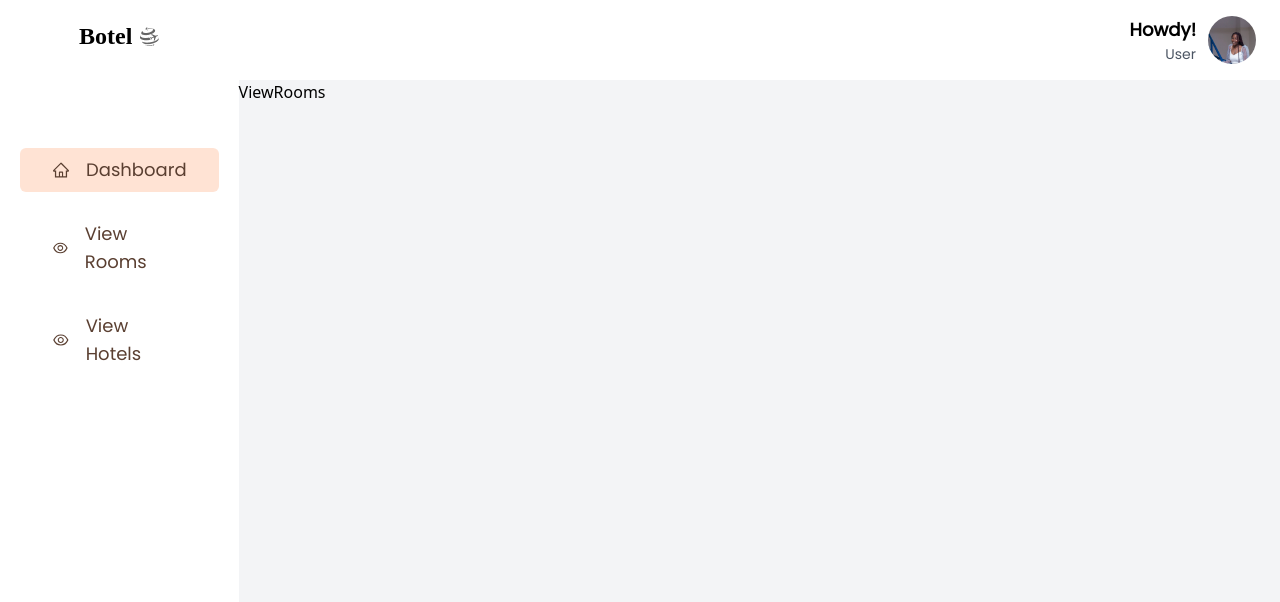
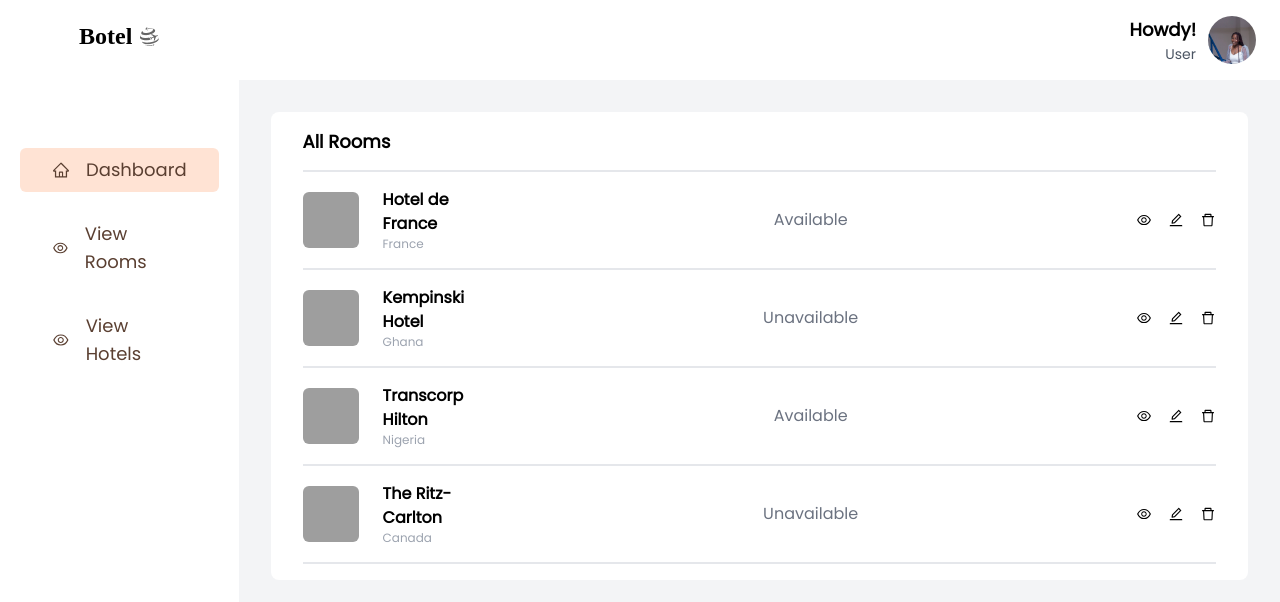
Before and after one commit to baabashinelle/Botel, a React (Create React App) app: page /dashboard in a window 1280 px wide. Both pictures are taken after a click on the element "View Rooms". Shown: the top 602 px of the page. Built offline with nearby package versions, Linux system fonts and the light colour scheme; grey boxes are pictures that could not be loaded; the HTML template or start-up script is replaced by a standard one; a web font is replaced by a local one.

Commit message:
edit rooms

```diff
--- a/src/components/ViewRooms.jsx
+++ b/src/components/ViewRooms.jsx
@@ -1,9 +1,42 @@
 import React from 'react'
+import RoomItems from "../utils/roomsTable";
+import { AiOutlineEye, AiOutlineEdit, AiOutlineDelete } from "react-icons/ai";
+
+
+const RoomItem = ({ hotelImg, name, country, status }) => (
+  <article className="flex justify-between items-center py-[1em] border-b-2 ">
+    <div className="flex items-center gap-6 w-[20%]">
+      <img src={hotelImg} className="w-14 h-14 rounded-md" />
+      <div>
+        <h3 className="font-bold">{name}</h3>
+        <p className="text-xs text-gray-400">{country}</p>
+      </div>
+    </div>
+    <div className="text-gray-500">{status}</div>
+    <div className="flex gap-4 cursor-pointer">
+      <AiOutlineEye className="hover:text-gray-600 hover:scale-125" />
+      <AiOutlineEdit className="hover:text-gray-600 hover:scale-125" />
+      <AiOutlineDelete className="hover:text-gray-600 hover:scale-125" />
+    </div>
+  </article>
+);
+
 
 const ViewRooms = () => {
   return (
-    <div>ViewRooms</div>
-  )
+    <div className="flex flex-col justify-center bg-white font-text px-[2em] py-[1em] m-[2em] rounded-lg">
+      <h1 className="border-b-2 font-bold text-lg pb-[0.8em]">All Rooms</h1>
+      {RoomItems.map((item, index) => (
+        <RoomItem
+          hotelImg={item.hotelImg}
+          name={item.name}
+          country={item.country}
+          status={item.status}
+          key={index}
+        />
+      ))}
+    </div>
+  );
 }
 
 export default ViewRooms
```
